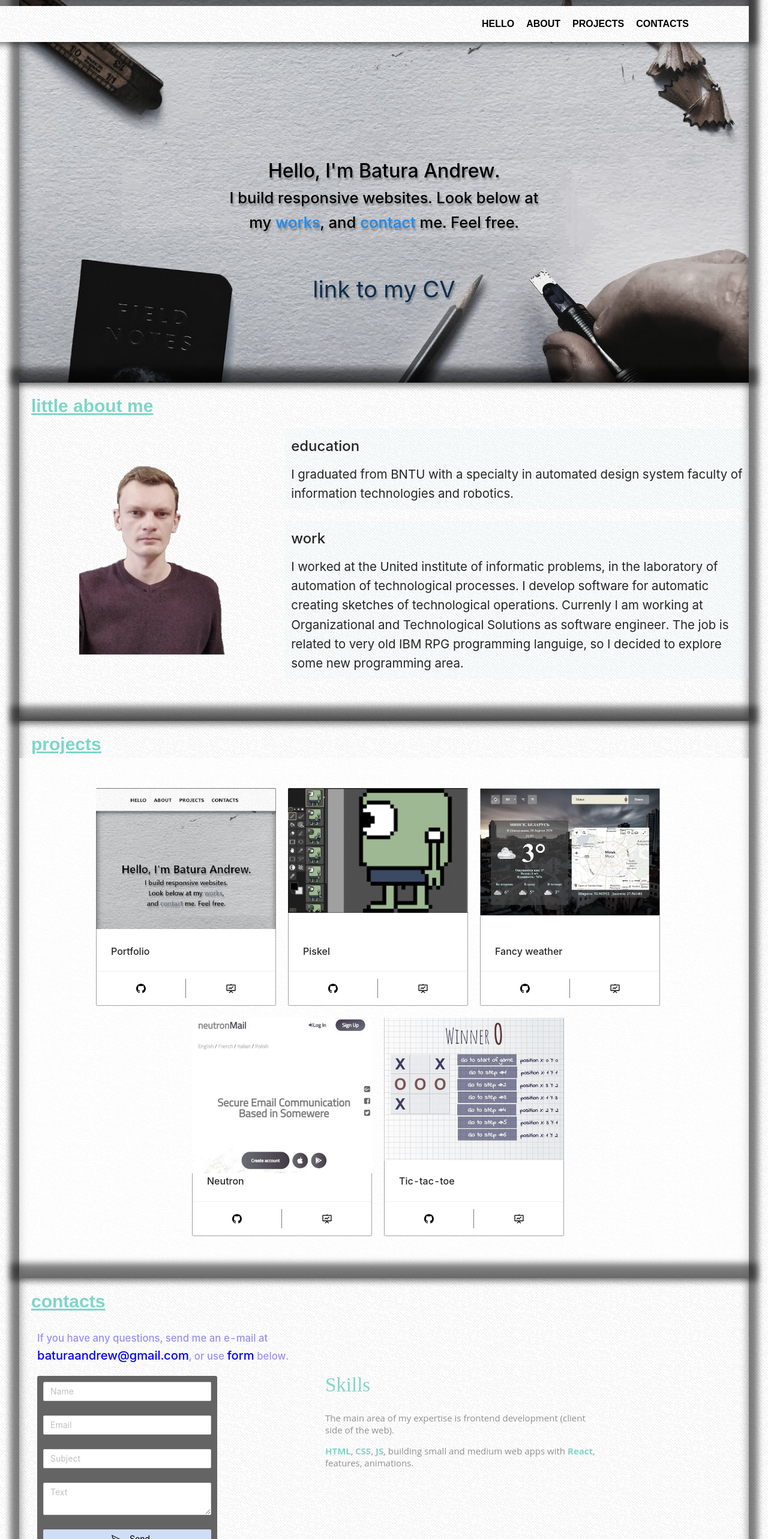
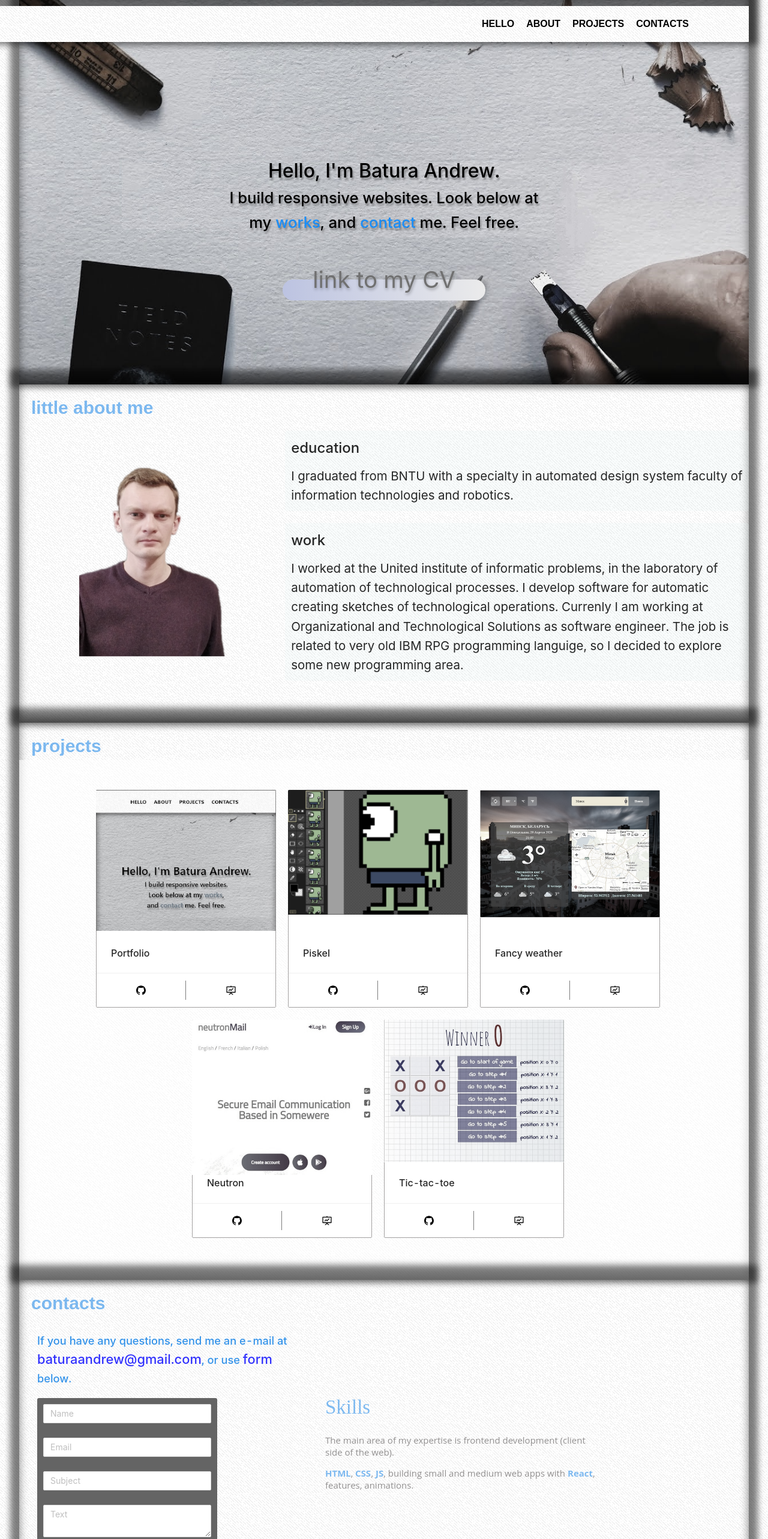
Before and after one commit to BaturaAndrew/portfolio, a React (Create React App) app: page / in a window 1280 px wide. Shown: the top 2566 px of the page at 60% size. Built offline with nearby package versions, Linux system fonts and the light colour scheme.

Commit message:
fix: disign

```diff
--- a/src/component/App.scss
+++ b/src/component/App.scss
@@ -1,14 +1,16 @@
+
+@import 'varables';
+
 div.app {
   align-items: initial;
   background: url(../assets/images/bg.png);
 
   .divider {
-    color:#06b197;
+    color: $main-color;
     opacity: 0.5;
     font-size: 30px;
     margin-top: 15px;
     margin-left: 20px;
-    text-decoration: underline;
     font-family: 'TitilliumWeb',
       sans-serif;
     font-weight: bolder;
--- a/src/component/Contacts/Contacts.js
+++ b/src/component/Contacts/Contacts.js
@@ -161,7 +161,7 @@ export default class Contacts extends Component {
               />
             </Form.Item>
 
-            <Form.Item>
+            <Form.Item name="btn">
               <Button
                 className="send-btn flex-row"
                 type="primary"
--- a/src/component/Contacts/Contacts.scss
+++ b/src/component/Contacts/Contacts.scss
@@ -1,3 +1,5 @@
+@import './../varables';
+
 .contacts-section {
   width: 95%;
   margin: auto;
@@ -12,8 +14,9 @@
   h2 {
     margin-top: 25px;
     margin-left: 30px;
-    color: rgb(152, 146, 236);
-    font-size: 1.2em;
+    color: #0078e5;
+    opacity: 0.8;
+    font-size: 1.3em;
     max-width: 450px;
 
     span {
@@ -43,7 +46,7 @@
       h1 {
         font-size: 33px;
         font-family: font-file-82132;
-        color: #06b197;
+        color: $main-color;
         font-weight: 400;
         line-height: 50px;
         margin-top: 0;
@@ -72,7 +75,7 @@
         .skils {
           cursor: pointer;
           font-weight: bold;
-          color: #06b197;
+          color: $main-color;
           display: inline-block;
           will-change: transform;
           opacity: 0.5;
--- a/src/component/Contacts/animated.scss
+++ b/src/component/Contacts/animated.scss
@@ -67,7 +67,7 @@
 
    100% {
      opacity: 1;
-     color: rgb(0, 89, 255);
+     color: rgb(0, 255, 76);
    }
  }
 
--- a/src/component/Footer/Footer.scss
+++ b/src/component/Footer/Footer.scss
@@ -23,6 +23,10 @@
       justify-content: flex-start;
       align-items: center;
       width: 250px;
+
+      @media screen and (max-width: 700px) {
+        width: 65px;
+      }
 
       span {
         margin-left: 10px;
--- a/src/component/Header/Hello/Hello.js
+++ b/src/component/Header/Hello/Hello.js
@@ -24,9 +24,9 @@ const Hello = () => {
         </p>
       </div>
       <Button
+        className="button-cv cv"
         data-aos="zoom-out"
         data-aos-duration="500"
-        className="cv"
         type="link"
         target="_blank"
         href="https://drive.google.com/file/d/16gW1ohHBvyxBtS_b5qYVAsHIYnnNPTan/view?usp=sharing">
--- a/src/component/Header/Hello/Hello.scss
+++ b/src/component/Header/Hello/Hello.scss
@@ -45,17 +45,27 @@
   }
 
   a.cv {
+    border: 0;
     margin-bottom: 140px;
     font-size: 3vw;
-    text-shadow: 2px 4px 3px rgba(0, 0, 0, 0.3);
-    color: rgb(12, 46, 78);
+    text-shadow: 1px 3px 5px rgba(0, 0, 0, 0.3);
+    border-radius: 25px;
+    padding: 35px 50px;
+    background: linear-gradient(to left, #ebebeb, #bcc3e1);
+    color: #707070;
+    text-align: center;
+    line-height: 0px;
+
+    &:hover {
+      box-shadow: inset 0 0 0 0px white, 10px 10px 15px #646C92;
+    }
 
     @media screen and (max-width: 750px) {
       font-size: 25px;
     }
 
     &:hover {
-      color: rgb(32, 28, 255);
+      color: rgb(124, 123, 219);
     }
   }
 
--- a/src/component/Header/Navigation/Navigation.scss
+++ b/src/component/Header/Navigation/Navigation.scss
@@ -13,17 +13,10 @@ div.navigation {
     sans-serif;
 
   @media screen and (max-width: 750px) {
-    width: 100%;
     box-shadow: inset 0px -7px 15px 0px rgba(0, 0, 0, 0.5);
-  }
-
-  @media screen and (max-width: 350px) {
     font-size: 0.8rem;
   }
 
-  @media screen and (max-width: 400px) {
-    margin-right: 0px;
-  }
 
   &>a {
     margin: 0;
--- /dev/null
+++ b/src/component/_varables.scss
@@ -0,0 +1 @@
+$main-color: #0078e5;
--- a/src/index.js
+++ b/src/index.js
@@ -4,12 +4,7 @@ import App from './component/App';
 import 'antd/dist/antd.css';
 import * as serviceWorker from './serviceWorker';
 
-ReactDOM.render(
-  <React.StrictMode>
-    <App />
-  </React.StrictMode>,
-  document.getElementById('root')
-);
+ReactDOM.render(<App />, document.getElementById('root'));
 
 // If you want your app to work offline and load faster, you can change
 // unregister() to register() below. Note this comes with some pitfalls.
```
Also changed, not shown: src/component/About/assets/ava.png.
